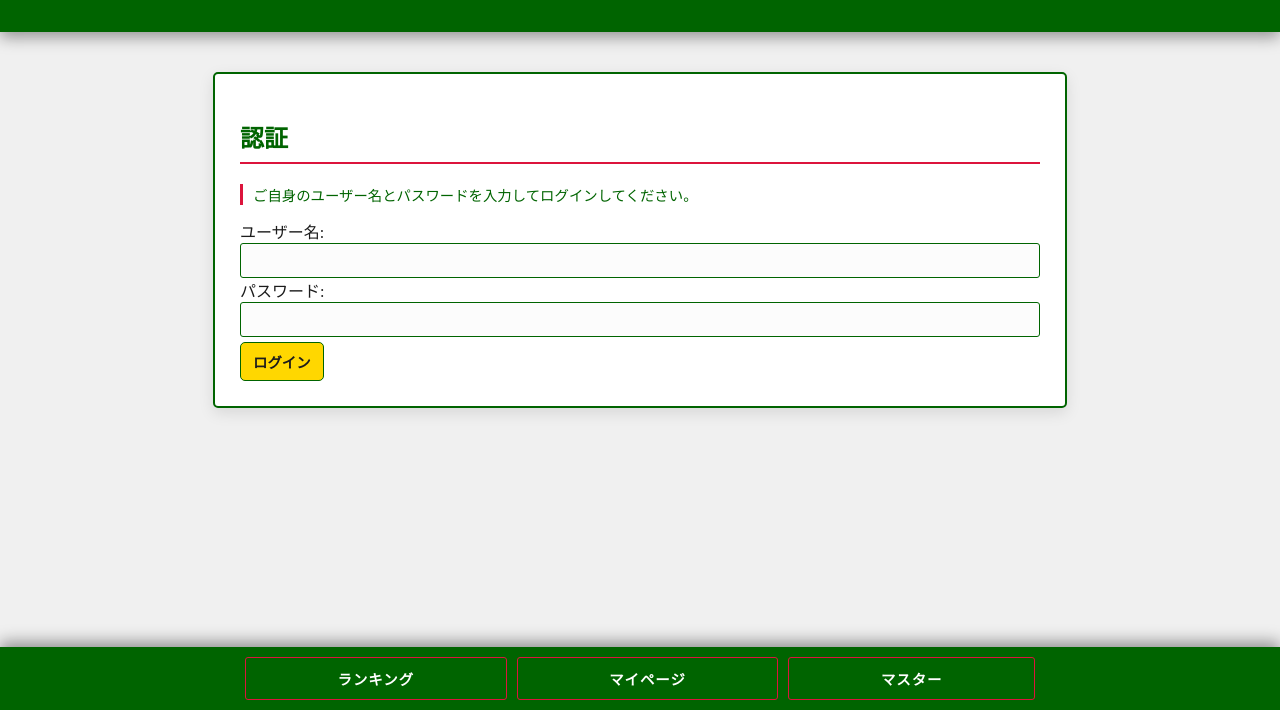
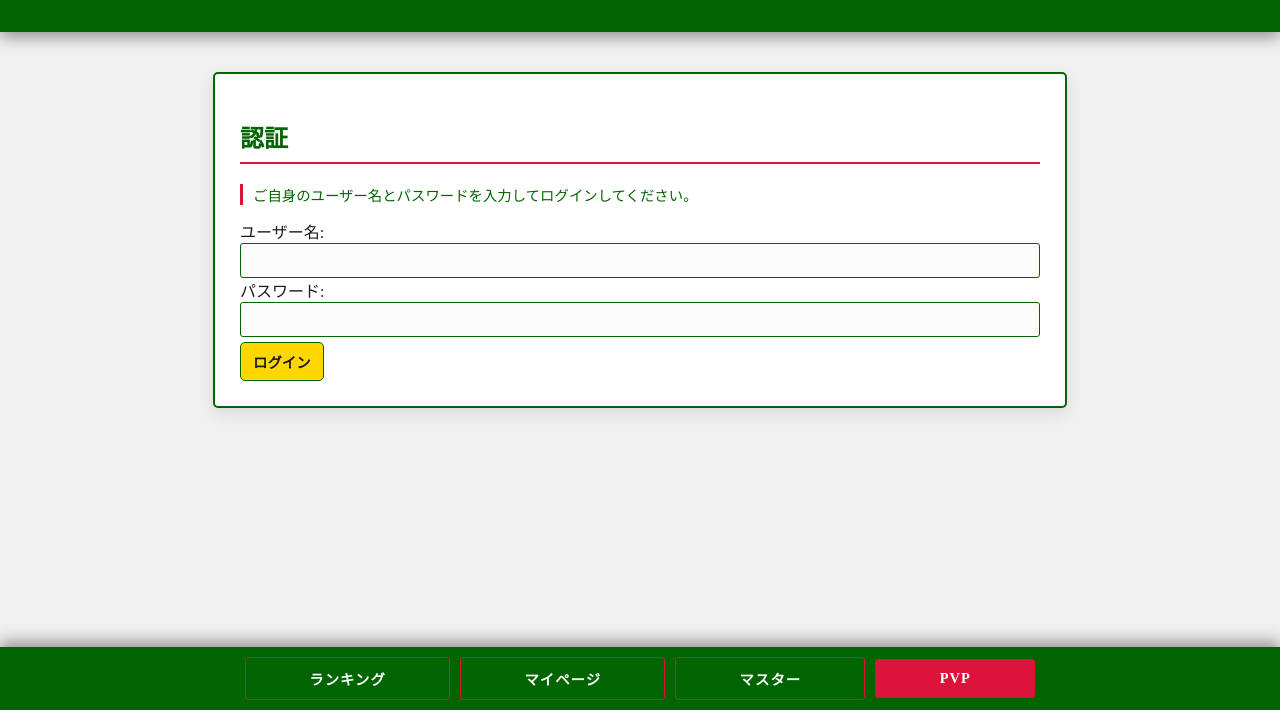
Before and after one commit to Kabocha13/jong, a plain HTML site: page mypage.html in a window 1280 px wide. Shown: the part 90-800 px from the top of the page. Drawn offline with Linux system fonts and the light colour scheme.

Commit message:
Update mypage.html

```diff
--- a/mypage.html
+++ b/mypage.html
@@ -191,6 +191,8 @@
             <a href="index.html" class="input-link">ランキング</a>
             <a href="mypage.html" class="input-link">マイページ</a>
             <a href="master.html" class="input-link">マスター</a>
+            <!-- ★ pvpリンクを追加 ★ -->
+            <a href="pvp.html" class="input-link" style="background-color: var(--color-accent); color: white;">PVP</a>
         </nav>
     </footer>
 
```
